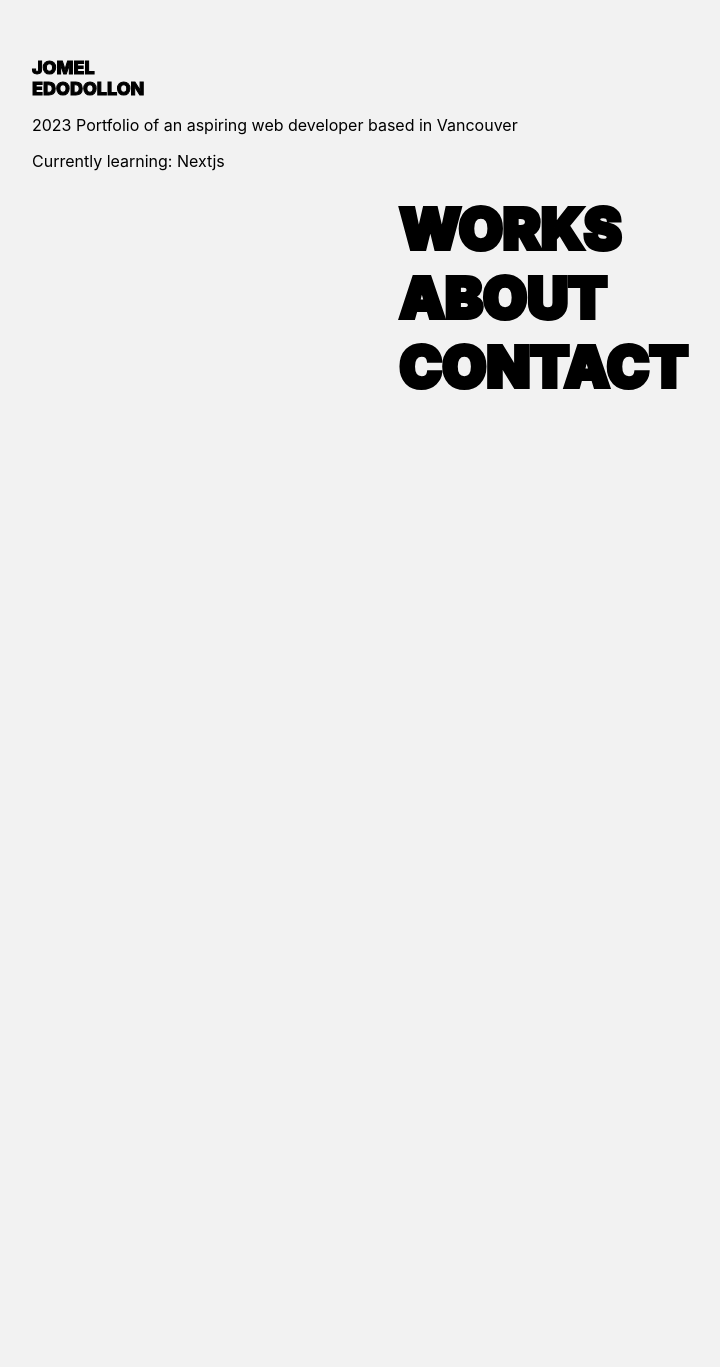
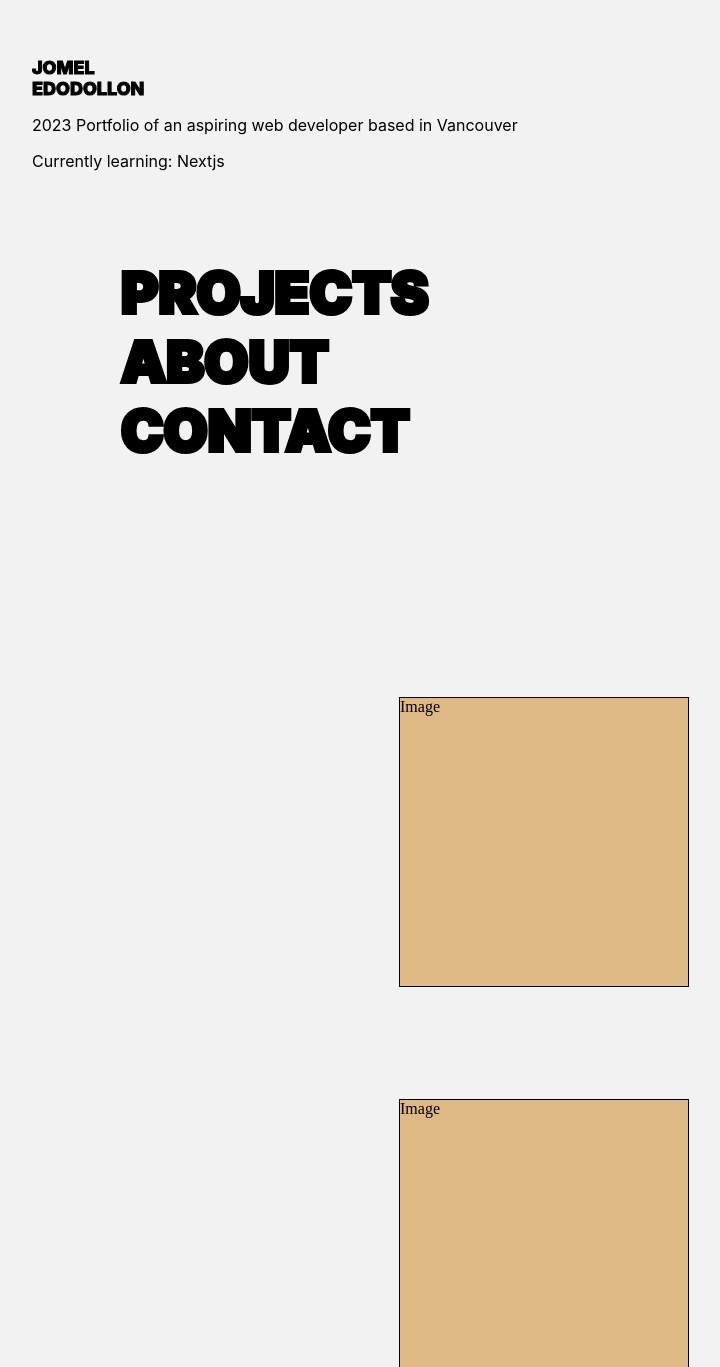
Before and after one commit to edodollon/Portfolio-23, a React (Vite) app: page / in a window 1280 px wide. Shown: the part 103-1470 px from the top of the page, without its empty margins (96-816 px from the left). Before the commit the page ends 800 px from the top, so only its background shows below. Built offline with nearby package versions, Linux system fonts and the light colour scheme.

Commit message:
landing layout changes to accomodate projects-grid scroll

```diff
--- a/src/App.jsx
+++ b/src/App.jsx
@@ -1,14 +1,28 @@
 import { useState } from "react";
 
 // Components
-import MainLinks from "./components/MainLinks";
 import NameLogo from "./components/NameLogo";
+import ProjectsGrid from "./components/ProjectsGrid";
 
 function App() {
+  // const observer = new IntersectionObserver((entries) => {
+  //   entries.forEach((entry) => {
+  //     if (entry.isIntersecting) {
+  //       entry.target.classList.add("show");
+  //     } else {
+  //       // this is to show multiple times if you want.. removes the class if it is NOT intersecting
+  //       entry.target.classList.remove("show");
+  //     }
+  //   });
+  // });
+  // const test = document.querySelectorAll(".link-div");
+  // // Tells what to observe
+  // test.forEach((el) => observer.observe(el));
+
   return (
     <div className="App">
       <NameLogo />
-      <MainLinks />
+      <ProjectsGrid />
     </div>
   );
 }
--- a/src/components/MainLinks.jsx
+++ b/src/components/MainLinks.jsx
@@ -5,9 +5,9 @@ export default function MainLinks() {
   return (
     <div className="nav">
       <div>
-        <a href="">WORKS</a>
+        <a href="">PROJECTS</a>
       </div>
-      <div>
+      <div className="link-div">
         <Link to={`About`}>ABOUT</Link>
       </div>
       <div>
--- a/src/components/NameLogo.jsx
+++ b/src/components/NameLogo.jsx
@@ -1,4 +1,5 @@
 import "../styles/nameLogo.scss";
+import MainLinks from "./MainLinks";
 
 export default function NameLogo() {
   return (
@@ -11,6 +12,7 @@ export default function NameLogo() {
         2023 Portfolio of an aspiring web developer based in Vancouver
       </p>
       <p>Currently learning: Nextjs</p>
+      <MainLinks />
     </div>
   );
 }
--- /dev/null
+++ b/src/components/ProjectsGrid.jsx
@@ -0,0 +1,14 @@
+import "../styles/projectCards.scss";
+
+export default function ProjectsGrid() {
+  return (
+    <>
+      <div id="section-gap"></div>
+      <section className="section-portfolio">
+        <div className="project-card">Image</div>
+        <div className="project-card">Image</div>
+        <div className="project-card">Image</div>
+      </section>
+    </>
+  );
+}
--- a/src/styles/nameLogo.scss
+++ b/src/styles/nameLogo.scss
@@ -2,7 +2,10 @@
 
 .landing-info {
   font-family: "Inter", sans-serif;
+  height: 100vh;
   padding: 10% 10% 0;
+  position: fixed;
+  z-index: -1;
 }
 
 .logo {
--- /dev/null
+++ b/src/styles/projectCards.scss
@@ -0,0 +1,12 @@
+// makes initial landing page visible, probably not the best solution but it works for now
+#section-gap {
+  height: 100vh;
+}
+
+.project-card {
+  background-color: burlywood;
+  border: 1px solid black;
+  height: 18rem;
+  margin: 0 auto 7rem;
+  width: 18rem;
+}
```
